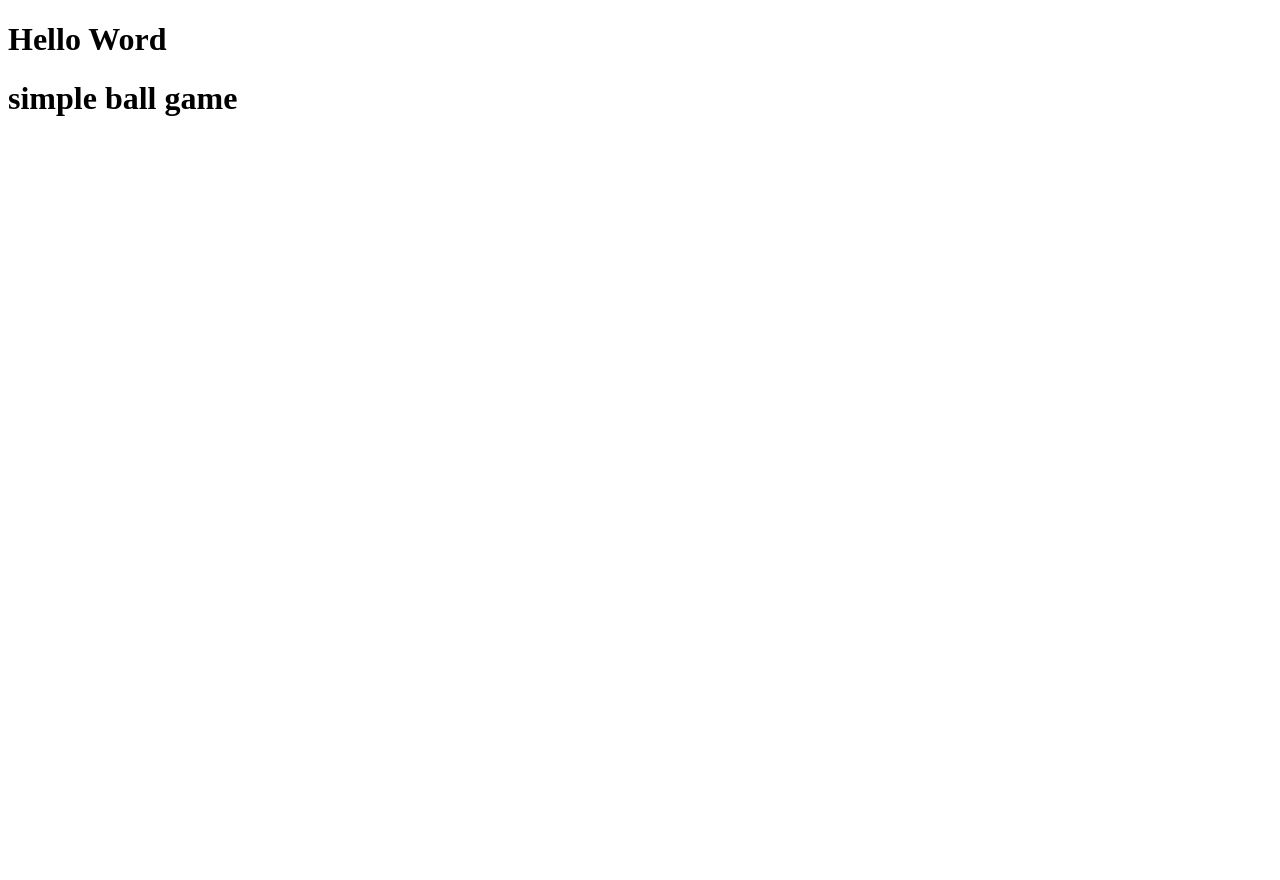
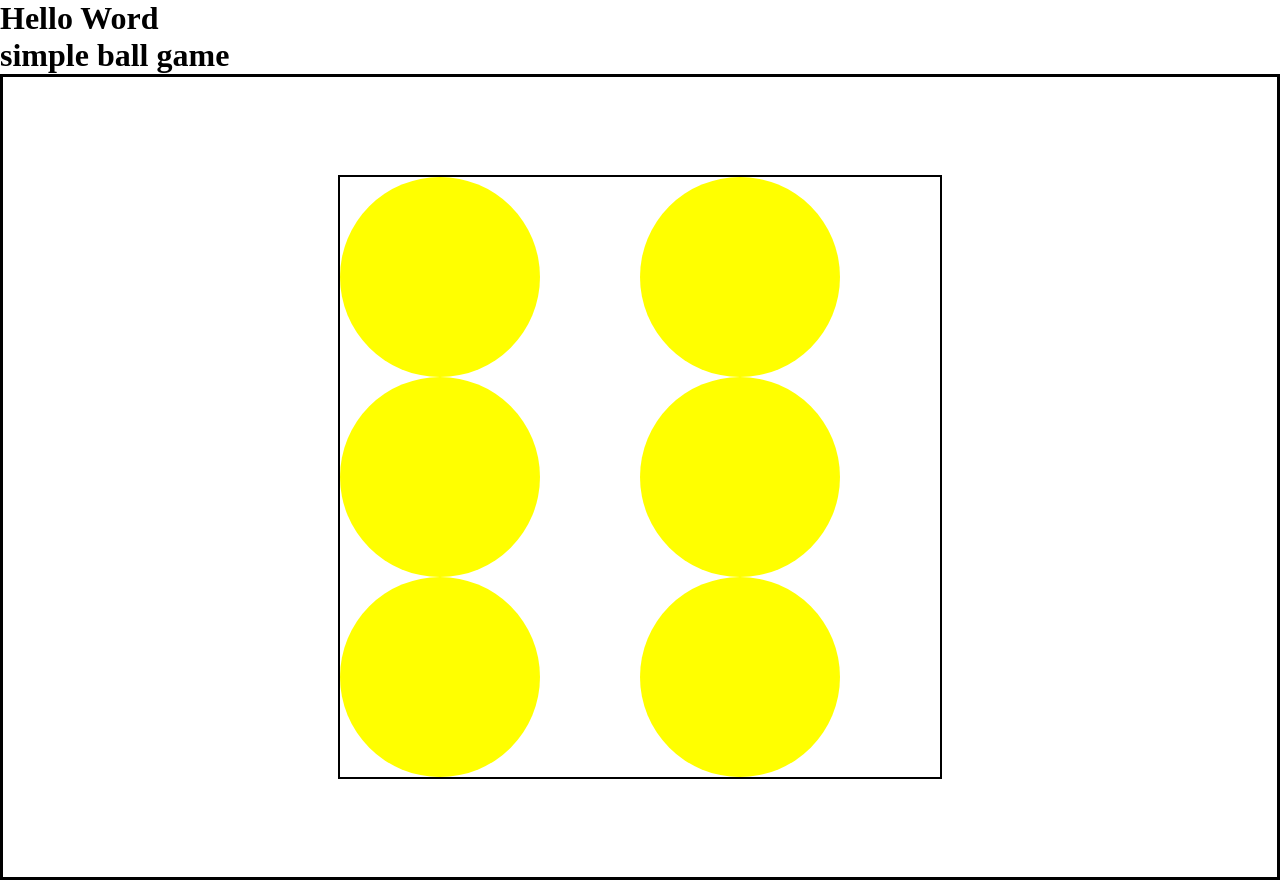
Before and after one commit to sadiqahmednadaf5/Ball_Game, a plain HTML site: page index.html in a window 1280 px wide. Before the commit the page ends 800 px from the top, so only its background shows below. Drawn offline with Linux system fonts and the light colour scheme.

Commit message:
ball created

```diff
--- a/index.html
+++ b/index.html
@@ -4,9 +4,116 @@
     <meta charset="UTF-8">
     <meta name="viewport" content="width=device-width, initial-scale=1.0">
     <title>Document</title>
+    <style>
+        *{
+            margin: 0;
+            padding: 0;
+        }
+        .container{
+
+            height: 100vh;
+            border: 3px solid black;
+            display: flex;
+            align-items: center;
+            justify-content: center;
+
+
+        }
+        .game{
+            height:600px;
+            width: 600px;
+            border: 2px solid black;
+
+
+        }
+        .ball{
+            width: 200px;
+            height:200px;
+            border-radius: 50%;
+            background-color: yellow;
+        }
+        .grid-one{
+            display: grid;
+            grid-template-rows: repeat(2,1fr);
+            grid-template-columns: repeat(2,1fr);
+        }
+        .grid-two{
+            display: grid;
+            grid-template-rows: repeat(3,1fr);
+            grid-template-columns: repeat(3,1fr);
+        }
+    </style>
 </head>
 <body>
+
     <h1>Hello Word</h1>
     <h1>simple ball game</h1>
+
+    <div class="container">
+        <div class="game">
+
+        </div>
+    </div>
+    <script>
+        window.onload = function(){
+            let ball=document.createElement("div")
+            ball.classList.add("ball")
+            let gameBox = document.querySelector(".game")
+            gameBox.appendChild(ball)
+
+        const config = {
+            1:{
+            grid : "one",
+            circle : 5
+        },
+        2:{
+            grid : "two",
+            circle : 9
+        }
+
+        }
+
+        let player = {
+            name : "sadiq",
+            level : 1
+        }
+        console.log(player.level,config[player.level])
+
+        function getGridClassName(p,config){
+            return "grid-"  +config[p.level].grid
+        }
+        console.log(getGridClassName(player,config))
+
+        let className = getGridClassName(player,config)
+        gameBox.classList.add(className)
+
+        function getBalls(p,config){
+            let balls = []
+            let numcircles = config[p.level].circle
+            for (let i=0; i<numcircles; i++){
+
+                let ball = document.createElement("div")
+                ball.classList.add("ball")
+                balls.push(ball)
+            }
+            return balls
+        }
+
+            let game = {
+                running : false,
+                start(){
+                    this.balls = getBalls(player,config)
+                    this.balls.forEach(ball =>gameBox.appendChild(ball))
+                    this.running = true
+
+                }
+            }
+
+            game.start();
+
+    };
+
+    </script>
+
 </body>
 </html>
```
